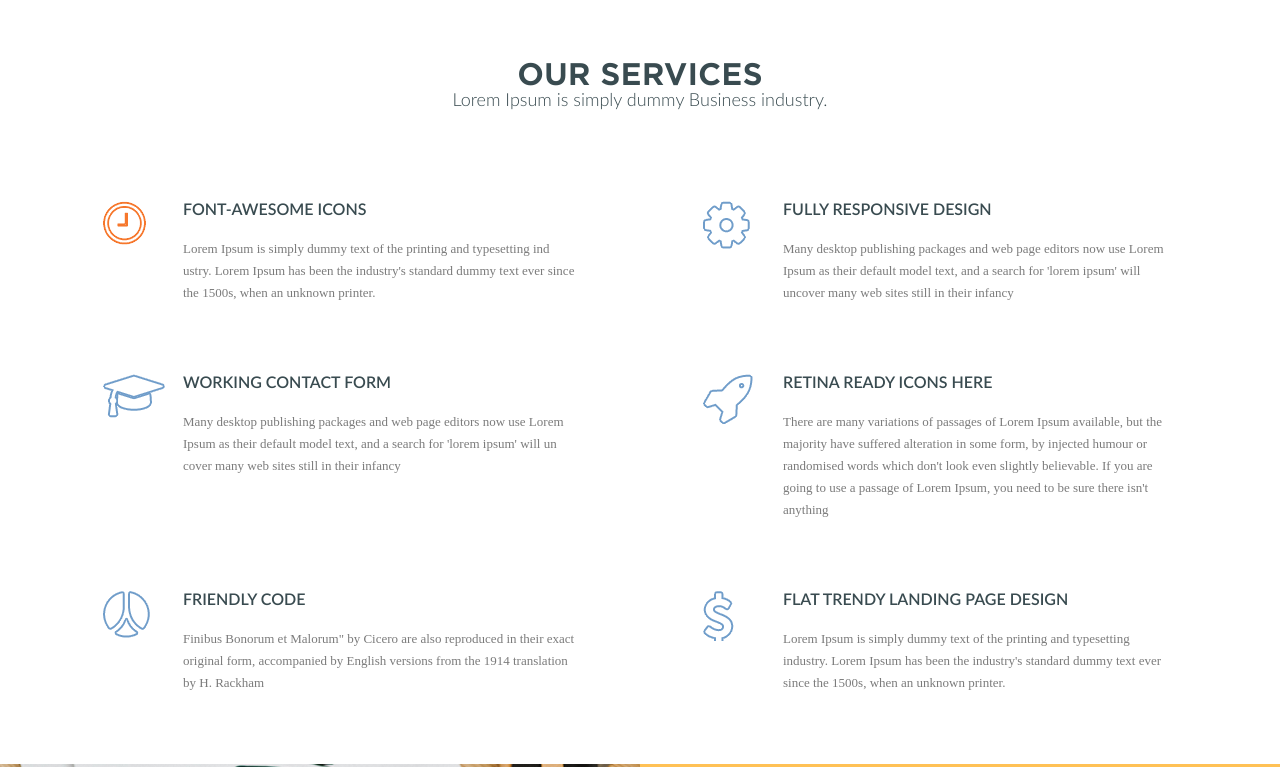
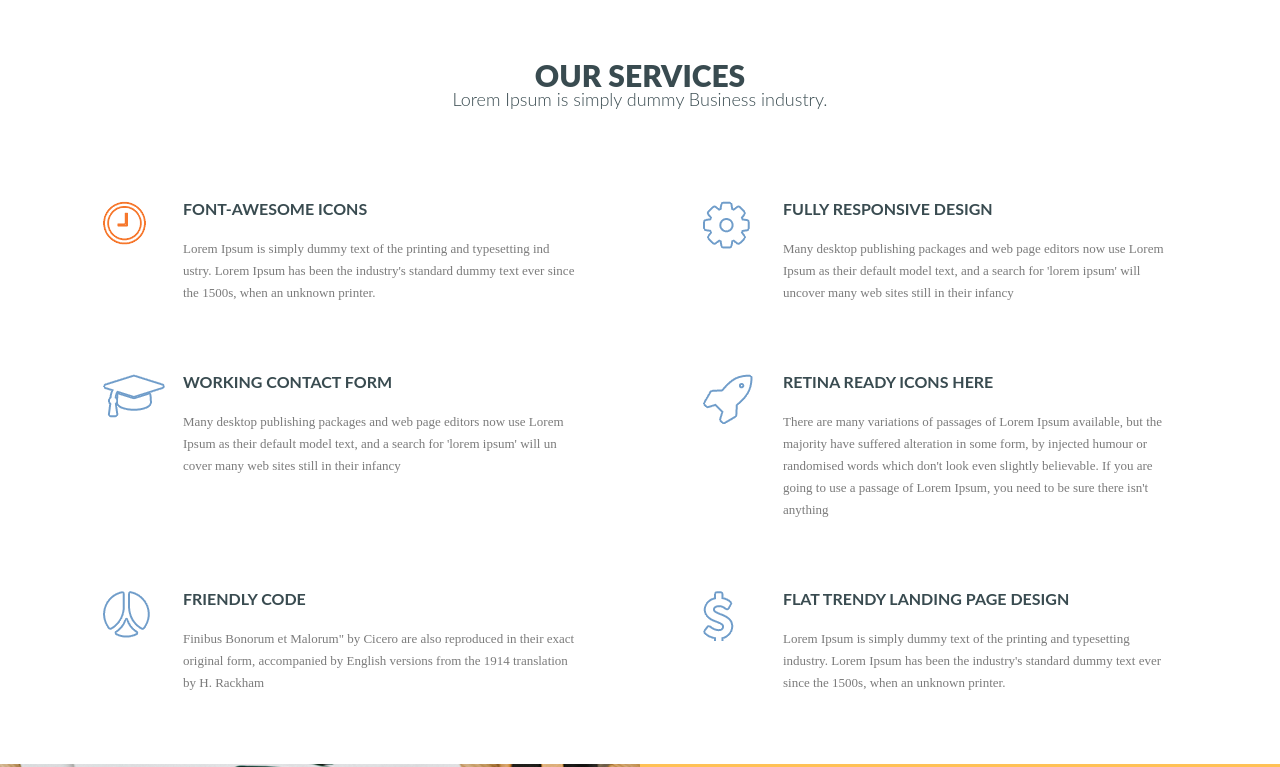
Before and after one commit to YunnaZobova/Free_business_theme, a plain HTML site: page index.html in a window 1280 px wide. Shown: the part 760-1527 px from the top of the page. Drawn offline with Linux system fonts and the light colour scheme.

Commit message:
add_fonts_lato

```diff
--- a/css/style.css
+++ b/css/style.css
@@ -25,7 +25,7 @@ html, body {
 	flex-direction: column; /*переворачивает флекс элементы */
 }
 .content{
-	font-family: 'Times New Roman', Times, serif;
+	/* font-family: 'Times New Roman', Times, serif; */
 	flex: 1 1 auto; /*это позволяет нашему флекс-элементу увеличиваться, уменьшатся и базовый размер у него автоматический*/
 }
 .container {
@@ -53,7 +53,7 @@ html, body {
 } */
 
 .title {
-	font-family: Gotham;
+	font-family: Lato;
 	font-size: 30px;
 	font-weight: 900;
 	text-transform: uppercase;
@@ -280,7 +280,7 @@ html, body {
 .servises__litle-title {
 	font-family: Lato;
 	font-size: 16px;
-	font-weight: 600;
+	font-weight: 700;
 	text-transform: uppercase;
 	color: #394b50;
 	padding: 0px 0px 21px 80px;
--- a/index.html
+++ b/index.html
@@ -5,7 +5,9 @@
 	<meta http-equiv="X-UA-Compatible" content="IE=edge">
 	<meta name="viewport" content="width=device-width, initial-scale=1.0, maximum-scale=1.0, user-scalable=0"> <!--Адаптивная верстка-->
 	<title>Free business theme</title>
-	<link rel="stylesheet" href="/css/fonts.css">
+	<link rel="preconnect" href="https://fonts.googleapis.com">
+	<link rel="preconnect" href="https://fonts.gstatic.com" crossorigin>
+	<link href="https://fonts.googleapis.com/css2?family=Roboto:wght@300;400;700;900&display=swap" rel="stylesheet">
 	<link rel="stylesheet" href="/css/style.css">
 </head>
 <body>
```
